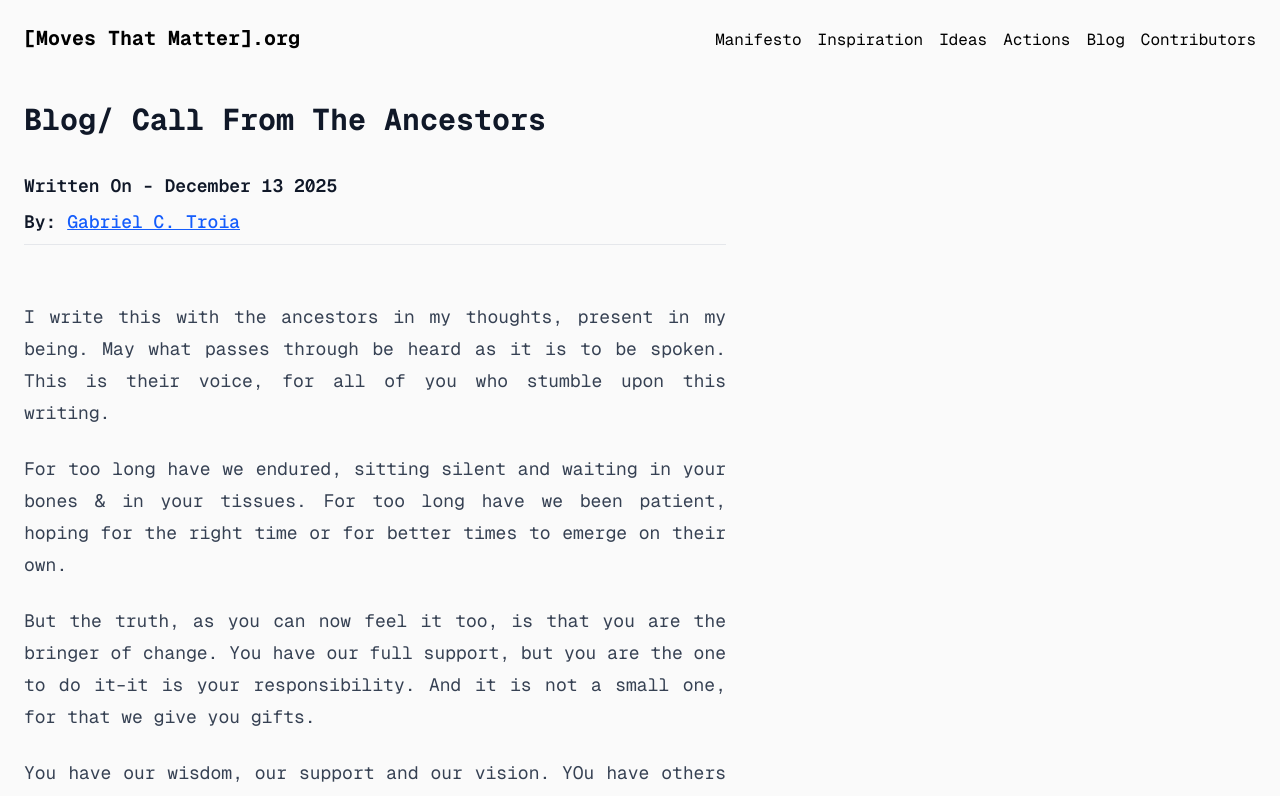
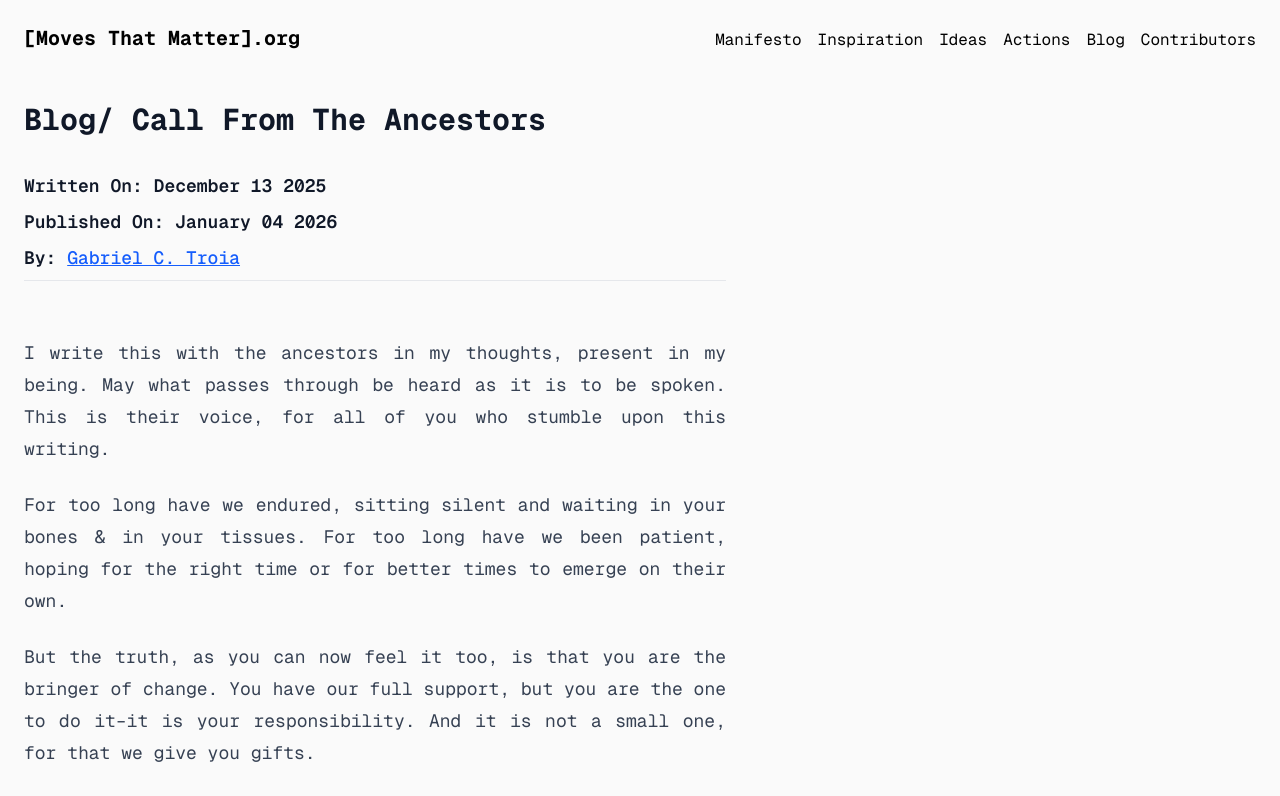
Before and after one commit to movesthatmatter/movesthatmatter.org, a Next.js app: page /blog/call-from-ancestors in a window 1280 px wide. Shown: the top 796 px of the page. Built offline with nearby package versions, Linux system fonts and the light colour scheme.

Commit message:
Improve the wording of the "what do I call for in 2026" blog article

```diff
--- a/app/blog/(articles)/call-from-ancestors/page.mdx
+++ b/app/blog/(articles)/call-from-ancestors/page.mdx
@@ -1,6 +1,7 @@
 ## Blog/ Call From The Ancestors
 
-#### Written On - December 13 2025
+#### Written On: December 13 2025
+#### Published On: January 04 2026
 #### By: <a href="/contributors/gabriel-troia">Gabriel C. Troia</a>
 
 ---
--- a/app/blog/(articles)/what-i-call-in-2026/page.mdx
+++ b/app/blog/(articles)/what-i-call-in-2026/page.mdx
@@ -1,4 +1,4 @@
-## What do I call for in 2025
+## Blog/ What do I call for in 2026
 
 #### Written On: December 13 2025
 #### Published On: Jan 06 2026
--- a/app/blog/content.mdx
+++ b/app/blog/content.mdx
@@ -1,4 +1,4 @@
 ## Blog
 
-- [What I Call In 2026](/blog/what-i-call-in-2026)
+- [What I Call For In 2026](/blog/what-i-call-in-2026)
 - [Call From The Ancestors](/blog/call-from-ancestors)
```
